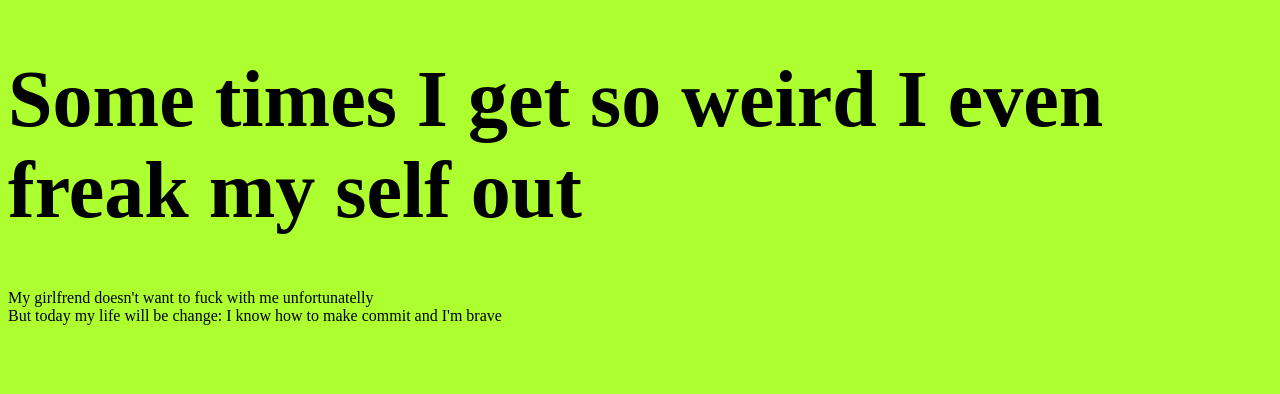
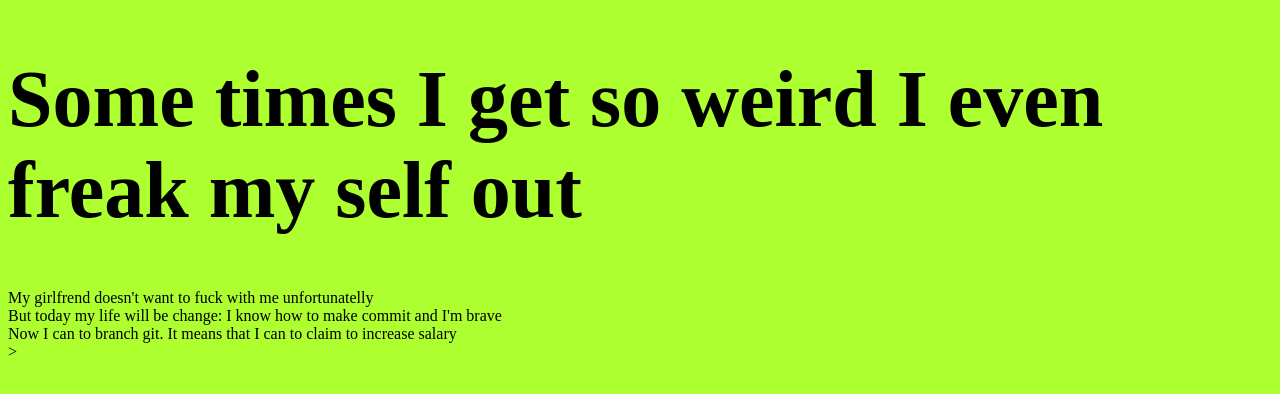
Before and after one commit to smile9/my-site, a plain HTML site: page index.html in a window 1280 px wide. Drawn offline with Linux system fonts and the light colour scheme.

Commit message:
+ New String

```diff
--- a/index.html
+++ b/index.html
@@ -10,5 +10,6 @@
 I even freak my self out</h1>
 <div> My girlfrend doesn't want to fuck with me unfortunatelly </div>
 <div> But today my life will be change: I know how to make commit and I'm brave </div>
+<div> Now I can to branch git. It means that I can to claim to increase salary </div>>
 </body>
 </html>
```
